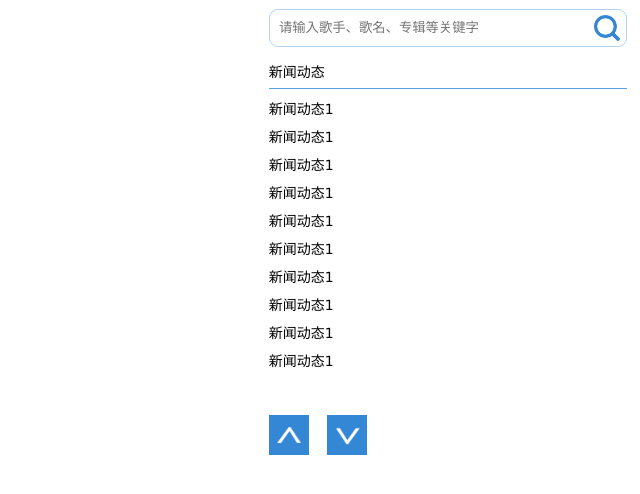
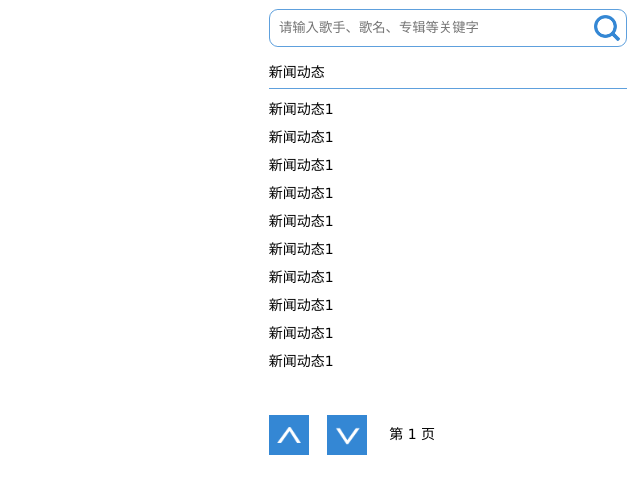
Before and after one commit to jiaolj/music, a Python web app: template v1/templates/test.html in a window 1280 px wide. Shown: the part 56-550 px from the top of the page, without its empty margins (640-1280 px from the left). Run offline with Jinja, Linux system fonts and the light colour scheme; the template is opened without the code that fills it, so the values that code supplies are empty; style sheets or scripts are compiled from the project's sources.

Commit message:
Signed-off-by: jiaolj <841232468@qq.com>

```diff
--- a/v1/static/css/base.css
+++ b/v1/static/css/base.css
@@ -154,7 +190,7 @@ section .rightbox .search {
   position: relative;
   height: 36px;
   overflow: hidden;
-  border: 1px solid #b2d2ef;
+  border: 1px solid #5ea0dd;
   border-radius: 9px;
 }
 section .rightbox .search img {
--- a/v1/static/js/index.js
+++ b/v1/static/js/index.js
@@ -12,7 +12,403 @@ require(['jquery','base','jfa','echarts','cookie'], function($,Base,Jfa,ec) {
 	var Start = (function(){
 		var _obj = {};
 		return {
-			query : function(){
+			sdetail : function(){
+				var myChart = ec.init(document.getElementById('schart'));
+				var dataBJ = [
+					[1,55,9,56,0.46,18,6,"良"],
+					[2,25,11,21,0.65,34,9,"优"],
+					[3,56,7,63,0.3,14,5,"良"],
+					[4,33,7,29,0.33,16,6,"优"],
+					[5,42,24,44,0.76,40,16,"优"],
+					[6,82,58,90,1.77,68,33,"良"],
+					[7,74,49,77,1.46,48,27,"良"],
+					[8,78,55,80,1.29,59,29,"良"],
+					[9,267,216,280,4.8,108,64,"重度污染"],
+					[10,185,127,216,2.52,61,27,"中度污染"],
+					[11,39,19,38,0.57,31,15,"优"],
+					[12,41,11,40,0.43,21,7,"优"],
+					[13,64,38,74,1.04,46,22,"良"],
+					[14,108,79,120,1.7,75,41,"轻度污染"],
+					[15,108,63,116,1.48,44,26,"轻度污染"],
+					[16,33,6,29,0.34,13,5,"优"],
+					[17,94,66,110,1.54,62,31,"良"],
+					[18,186,142,192,3.88,93,79,"中度污染"],
+					[19,57,31,54,0.96,32,14,"良"],
+					[20,22,8,17,0.48,23,10,"优"],
+					[21,39,15,36,0.61,29,13,"优"],
+					[22,94,69,114,2.08,73,39,"良"],
+					[23,99,73,110,2.43,76,48,"良"],
+					[24,31,12,30,0.5,32,16,"优"],
+					[25,42,27,43,1,53,22,"优"],
+					[26,154,117,157,3.05,92,58,"中度污染"],
+					[27,234,185,230,4.09,123,69,"重度污染"],
+					[28,160,120,186,2.77,91,50,"中度污染"],
+					[29,134,96,165,2.76,83,41,"轻度污染"],
+					[30,52,24,60,1.03,50,21,"良"],
+					[31,46,5,49,0.28,10,6,"优"]
+				];
+
+				var dataGZ = [
+					[1,26,37,27,1.163,27,13,"优"],
+					[2,85,62,71,1.195,60,8,"良"],
+					[3,78,38,74,1.363,37,7,"良"],
+					[4,21,21,36,0.634,40,9,"优"],
+					[5,41,42,46,0.915,81,13,"优"],
+					[6,56,52,69,1.067,92,16,"良"],
+					[7,64,30,28,0.924,51,2,"良"],
+					[8,55,48,74,1.236,75,26,"良"],
+					[9,76,85,113,1.237,114,27,"良"],
+					[10,91,81,104,1.041,56,40,"良"],
+					[11,84,39,60,0.964,25,11,"良"],
+					[12,64,51,101,0.862,58,23,"良"],
+					[13,70,69,120,1.198,65,36,"良"],
+					[14,77,105,178,2.549,64,16,"良"],
+					[15,109,68,87,0.996,74,29,"轻度污染"],
+					[16,73,68,97,0.905,51,34,"良"],
+					[17,54,27,47,0.592,53,12,"良"],
+					[18,51,61,97,0.811,65,19,"良"],
+					[19,91,71,121,1.374,43,18,"良"],
+					[20,73,102,182,2.787,44,19,"良"],
+					[21,73,50,76,0.717,31,20,"良"],
+					[22,84,94,140,2.238,68,18,"良"],
+					[23,93,77,104,1.165,53,7,"良"],
+					[24,99,130,227,3.97,55,15,"良"],
+					[25,146,84,139,1.094,40,17,"轻度污染"],
+					[26,113,108,137,1.481,48,15,"轻度污染"],
+					[27,81,48,62,1.619,26,3,"良"],
+					[28,56,48,68,1.336,37,9,"良"],
+					[29,82,92,174,3.29,0,13,"良"],
+					[30,106,116,188,3.628,101,16,"轻度污染"],
+					[31,118,50,0,1.383,76,11,"轻度污染"]
+				];
+
+				var dataSH = [
+					[1,91,45,125,0.82,34,23,"良"],
+					[2,65,27,78,0.86,45,29,"良"],
+					[3,83,60,84,1.09,73,27,"良"],
+					[4,109,81,121,1.28,68,51,"轻度污染"],
+					[5,106,77,114,1.07,55,51,"轻度污染"],
+					[6,109,81,121,1.28,68,51,"轻度污染"],
+					[7,106,77,114,1.07,55,51,"轻度污染"],
+					[8,89,65,78,0.86,51,26,"良"],
+					[9,53,33,47,0.64,50,17,"良"],
+					[10,80,55,80,1.01,75,24,"良"],
+					[11,117,81,124,1.03,45,24,"轻度污染"],
+					[12,99,71,142,1.1,62,42,"良"],
+					[13,95,69,130,1.28,74,50,"良"],
+					[14,116,87,131,1.47,84,40,"轻度污染"],
+					[15,108,80,121,1.3,85,37,"轻度污染"],
+					[16,134,83,167,1.16,57,43,"轻度污染"],
+					[17,79,43,107,1.05,59,37,"良"],
+					[18,71,46,89,0.86,64,25,"良"],
+					[19,97,71,113,1.17,88,31,"良"],
+					[20,84,57,91,0.85,55,31,"良"],
+					[21,87,63,101,0.9,56,41,"良"],
+					[22,104,77,119,1.09,73,48,"轻度污染"],
+					[23,87,62,100,1,72,28,"良"],
+					[24,168,128,172,1.49,97,56,"中度污染"],
+					[25,65,45,51,0.74,39,17,"良"],
+					[26,39,24,38,0.61,47,17,"优"],
+					[27,39,24,39,0.59,50,19,"优"],
+					[28,93,68,96,1.05,79,29,"良"],
+					[29,188,143,197,1.66,99,51,"中度污染"],
+					[30,174,131,174,1.55,108,50,"中度污染"],
+					[31,187,143,201,1.39,89,53,"中度污染"]
+				];
+
+				var schema = [
+					{name: 'date', index: 0, text: '日'},
+					{name: 'AQIindex', index: 1, text: 'AQI指数'},
+					{name: 'PM25', index: 2, text: 'PM2.5'},
+					{name: 'PM10', index: 3, text: 'PM10'},
+					{name: 'CO', index: 4, text: '一氧化碳（CO）'},
+					{name: 'NO2', index: 5, text: '二氧化氮（NO2）'},
+					{name: 'SO2', index: 6, text: '二氧化硫（SO2）'}
+				];
+
+
+				var itemStyle = {
+					normal: {
+						opacity: 0.8,
+						shadowBlur: 10,
+						shadowOffsetX: 0,
+						shadowOffsetY: 0,
+						shadowColor: 'rgba(0, 0, 0, 0.5)'
+					}
+				};
+
+				var option = {
+					backgroundColor: '#333',
+					color: [
+						'#dd4444', '#fec42c', '#80F1BE'
+					],
+					legend: {
+						y: 'top',
+						data: ['北京', '上海', '广州'],
+						textStyle: {
+							color: '#fff',
+							fontSize: 16
+						}
+					},
+					grid: {
+						x: '10%',
+						x2: 150,
+						y: '18%',
+						y2: '10%'
+					},
+					tooltip: {
+						padding: 10,
+						backgroundColor: '#222',
+						borderColor: '#777',
+						borderWidth: 1,
+						formatter: function (obj) {
+							var value = obj.value;
+							return '<div style="border-bottom: 1px solid rgba(255,255,255,.3); font-size: 18px;padding-bottom: 7px;margin-bottom: 7px">'
+								+ obj.seriesName + ' ' + value[0] + '日：'
+								+ value[7]
+								+ '</div>'
+								+ schema[1].text + '：' + value[1] + '<br>'
+								+ schema[2].text + '：' + value[2] + '<br>'
+								+ schema[3].text + '：' + value[3] + '<br>'
+								+ schema[4].text + '：' + value[4] + '<br>'
+								+ schema[5].text + '：' + value[5] + '<br>'
+								+ schema[6].text + '：' + value[6] + '<br>';
+						}
+					},
+					xAxis: {
+						type: 'value',
+						name: '日期',
+						nameGap: 16,
+						nameTextStyle: {
+							color: '#fff',
+							fontSize: 14
+						},
+						max: 31,
+						splitLine: {
+							show: false
+						},
+						axisLine: {
+							lineStyle: {
+								color: '#777'
+							}
+						},
+						axisTick: {
+							lineStyle: {
+								color: '#777'
+							}
+						},
+						axisLabel: {
+							formatter: '{value}',
+							textStyle: {
+								color: '#fff'
+							}
+						}
+					},
+					yAxis: {
+						type: 'value',
+						name: 'AQI指数',
+						nameLocation: 'end',
+						nameGap: 20,
+						nameTextStyle: {
+							color: '#fff',
+							fontSize: 16
+						},
+						axisLine: {
+							lineStyle: {
+								color: '#777'
+							}
+						},
+						axisTick: {
+							lineStyle: {
+								color: '#777'
+							}
+						},
+						splitLine: {
+							show: false
+						},
+						axisLabel: {
+							textStyle: {
+								color: '#fff'
+							}
+						}
+					},
+					visualMap: [
+						{
+							left: 'right',
+							top: '10%',
+							dimension: 2,
+							min: 0,
+							max: 250,
+							itemWidth: 30,
+							itemHeight: 120,
+							calculable: true,
+							precision: 0.1,
+							text: ['圆形大小：PM2.5'],
+							textGap: 30,
+							textStyle: {
+								color: '#fff'
+							},
+							inRange: {
+								symbolSize: [10, 70]
+							},
+							outOfRange: {
+								symbolSize: [10, 70],
+								color: ['rgba(255,255,255,.2)']
+							},
+							controller: {
+								inRange: {
+									color: ['#c23531']
+								},
+								outOfRange: {
+									color: ['#444']
+								}
+							}
+						},
+						{
+							left: 'right',
+							bottom: '5%',
+							dimension: 6,
+							min: 0,
+							max: 50,
+							itemHeight: 120,
+							calculable: true,
+							precision: 0.1,
+							text: ['明暗：二氧化硫'],
+							textGap: 30,
+							textStyle: {
+								color: '#fff'
+							},
+							inRange: {
+								colorLightness: [1, 0.5]
+							},
+							outOfRange: {
+								color: ['rgba(255,255,255,.2)']
+							},
+							controller: {
+								inRange: {
+									color: ['#c23531']
+								},
+								outOfRange: {
+									color: ['#444']
+								}
+							}
+						}
+					],
+					series: [
+						{
+							name: '北京',
+							type: 'scatter',
+							itemStyle: itemStyle,
+							data: dataBJ
+						},
+						{
+							name: '上海',
+							type: 'scatter',
+							itemStyle: itemStyle,
+							data: dataSH
+						},
+						{
+							name: '广州',
+							type: 'scatter',
+							itemStyle: itemStyle,
+							data: dataGZ
+						}
+					]
+				};
+				myChart.setOption(option);
+			},
+			mdetail : function(){
+				var myChart = ec.init(document.getElementById('mchart'));
+				var option = {
+					title: {
+						text: '动态数据',
+						subtext: '纯属虚构'
+					},
+					tooltip: {
+						trigger: 'axis'
+					},
+					legend: {
+						data:['最新成交价', '预购队列']
+					},
+					toolbox: {
+						show: true,
+						feature: {
+							dataView: {readOnly: false},
+							restore: {},
+							saveAsImage: {}
+						}
+					},
+					dataZoom: {
+						show: false,
+						start: 0,
+						end: 100
+					},
+					xAxis: [
+						{
+							type: 'category',
+							boundaryGap: true,
+							data: (function (){
+								var now = new Date();
+								var res = [];
+								var len = 10;
+								while (len--) {
+									res.unshift(now.toLocaleTimeString().replace(/^\D*/,''));
+									now = new Date(now - 2000);
+								}
+								return res;
+							})()
+						},
+						{
+							type: 'category',
+							boundaryGap: true,
+							data: (function (){
+								var res = [];
+								var len = 10;
+								while (len--) {
+									res.push(len + 1);
+								}
+								return res;
+							})()
+						}
+					],
+					yAxis: [
+						{
+							type: 'value',
+							scale: true,
+							name: '价格',
+							max: 20,
+							min: 0,
+							boundaryGap: [0.2, 0.2]
+						},
+						{
+							type: 'value',
+							scale: true,
+							name: '预购量',
+							max: 1200,
+							min: 0,
+							boundaryGap: [0.2, 0.2]
+						}
+					],
+					series: [
+						{
+							name:'预购队列',
+							type:'bar',
+							xAxisIndex: 1,
+							yAxisIndex: 1,
+							data:(function (){
+								var res = [];
+								var len = 10;
+								while (len--) {
+									res.push(Math.round(Math.random() * 1000));
+								}
+								return res;
+							})()
+						}
+					]
+				};
+				myChart.setOption(option);
+			},
+			query : function(kwd){
 				$('#thead').html(_obj.conf.temp[_obj.conf.tp].head);
 				$('#tbody').html(function(){
 					var htm = '',
@@ -21,11 +417,22 @@ require(['jquery','base','jfa','echarts','cookie'], function($,Base,Jfa,ec) {
 						htm += temp;
 					}
 					return htm;
-				}).find('td.sname').click(function(){
+				})
+				$('#tbody').find('td.sname').click(function(){
 					var o = $(this),
 						tr = o.parent(),
 						sid = tr.attr('sid');
-					log(sid);
+					Jfa.page.empty();
+					$('.cntbox').attr('s','2');
+					_obj.sdetail();
+				});
+				$('#tbody').find('td.mname').click(function(){
+					var o = $(this),
+						tr = o.parent(),
+						mid = tr.attr('mid');
+					Jfa.page.empty();
+					$('.cntbox').attr('s','3');
+					_obj.mdetail();
 				});
 				if(Jfa.page.status==0){
 					Jfa.page.init({
@@ -43,10 +450,8 @@ require(['jquery','base','jfa','echarts','cookie'], function($,Base,Jfa,ec) {
 			init : function(){
 				_obj = this;
 				_obj.conf = {
-					o : {
-
-					},
 					page : {
+						news : 1,
 						f : 0,
 						l : 10
 					},
@@ -54,7 +459,7 @@ require(['jquery','base','jfa','echarts','cookie'], function($,Base,Jfa,ec) {
 					temp : {
 						music : {
 							head : '<tr><th>歌名</th><th>歌手</th><th>专辑</th><th>热度</th></tr>',
-							body : '<tr><td>十年</td><td>陈奕迅</td><td>十年</td><td>9</td></tr>',
+							body : '<tr mid="1"><td class="name mname">十年</td><td>陈奕迅</td><td>十年</td><td>9</td></tr>',
 						},
 						singer : {
 							head : '<tr><th>歌手</th><th>热度</th></tr>',
@@ -102,7 +507,7 @@ require(['jquery','base','jfa','echarts','cookie'], function($,Base,Jfa,ec) {
 							_obj.conf.tp = tp;
 							_obj.query();
 							$('.leftbox').addClass('active');
-							$('.cntbox').removeClass('active');
+							$('.cntbox').attr('s','0');
 							Jfa.html($('nav.menus'),function(){
 								var htm = '<div jui-click="active" jui-tar="p" jui-callback="menu2">';
 								$.each(_obj.conf.menus[tp],function(k,j){
@@ -113,9 +518,8 @@ require(['jquery','base','jfa','echarts','cookie'], function($,Base,Jfa,ec) {
 						},
 						menu2 : function(o){
 							var txt = o.text();
-							$('.cntbox').addClass('active');
-							$('.pagelist').empty();
-							Jfa.page.status = 0;
+							$('.cntbox').attr('s','1');
+							Jfa.page.empty();
 							Jfa.html($('.types'),function(){
 								var htm = '<dl jui-click="active" jui-tar="p" jui-callback="menu3">';
 								$.each(_obj.conf.menus.sons[txt],function(k,j){
@@ -129,6 +533,21 @@ require(['jquery','base','jfa','echarts','cookie'], function($,Base,Jfa,ec) {
 				Base.init();
 				_obj.req = Jfa.tools.getRequest();
 				_obj.query();
+				$('a.close').click(function(){
+					$('.cntbox').attr('s','0');
+				})
+				$('.search img').click(function(){
+					var kwd = $('.search img').val().trim();
+					if(kwd){
+						_obj.query(kwd);
+					}
+				})
+				$('.pages img').click(function(){
+					var d = parseInt($(this).attr('d'));
+					_obj.conf.page.news += d;
+					if(_obj.conf.page.news<1) _obj.conf.page.news = 1;
+					$('.pages span').text(_obj.conf.page.news);
+				})
 			}
 		}
 	})();
--- a/v1/static/js/jfa.js
+++ b/v1/static/js/jfa.js
@@ -62,6 +62,10 @@ define(function(){
 						});
 					},
 					status : 0,
+					empty : function(){
+						_i.dom.empty();
+						_o.status = 0;
+					},
 					init : function(arg){
 						_o = this;
 						_i = arg;
--- a/v1/static/less/base.less
+++ b/v1/static/less/base.less
@@ -81,11 +81,39 @@ section {
 					}
 				}
 			}
-			&.active {
+			.sdetail,.mdetail {
+				.dsn;.psr;
+				.close {
+					.r(10px);.fs(30px);.lh(30px);
+				}
+				dl {
+					.bd(lighten(@color,20%));.pd(6px);
+				}
+				.chart {
+					.bd(lighten(@color,20%));.pd(6px);.mgt(9px);.h(300px);.ofh;
+				}
+			}
+			&[s="1"] {
 				table {
 					.dsn;
 				}
 				.types {
+					.dsb;
+				}
+			}
+			&[s="2"] {
+				table {
+					.dsn;
+				}
+				.sdetail {
+					.dsb;
+				}
+			}
+			&[s="3"] {
+				table {
+					.dsn;
+				}
+				.mdetail {
 					.dsb;
 				}
 			}
@@ -105,7 +133,7 @@ section {
 	.rightbox {
 		.frt;.w(28%);.pd(1%);
 		.search {
-			.psr;.h(36px);.ofh;.bd(lighten(@color,30%));.br(9px);
+			.psr;.h(36px);.ofh;.bd(lighten(@color,10%));.br(9px);
 			img {
 				.h(26px);.psa;.r(6px);.t(5px);.csr;
 			}
--- a/v1/templates/test.html
+++ b/v1/templates/test.html
@@ -61,7 +84,7 @@
 			</dl>
 		</div>
 		<div class="pages">
-			<img src="img/pg-up.png"/><img src="img/pg-down.png"/>
+			<img d="-1" src="img/pg-up.png"/><img d="1" src="img/pg-down.png"/> 第 <span>1</span> 页
 		</div>
 	</div>
 	<br class="cb"/>
```
Also changed, not shown: other parts of v1/static/css/base.css (+38 -2 lines), other parts of v1/templates/test.html (+25 -2 lines).
